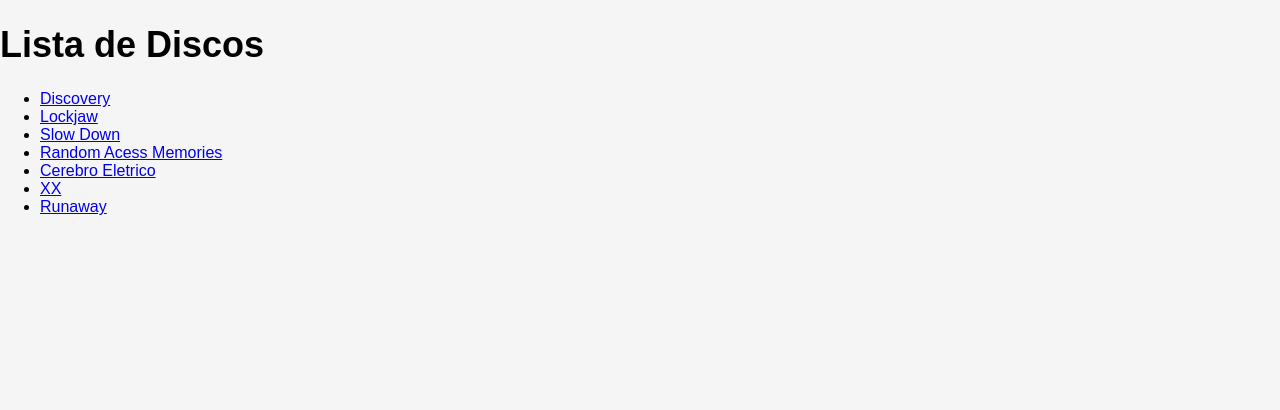
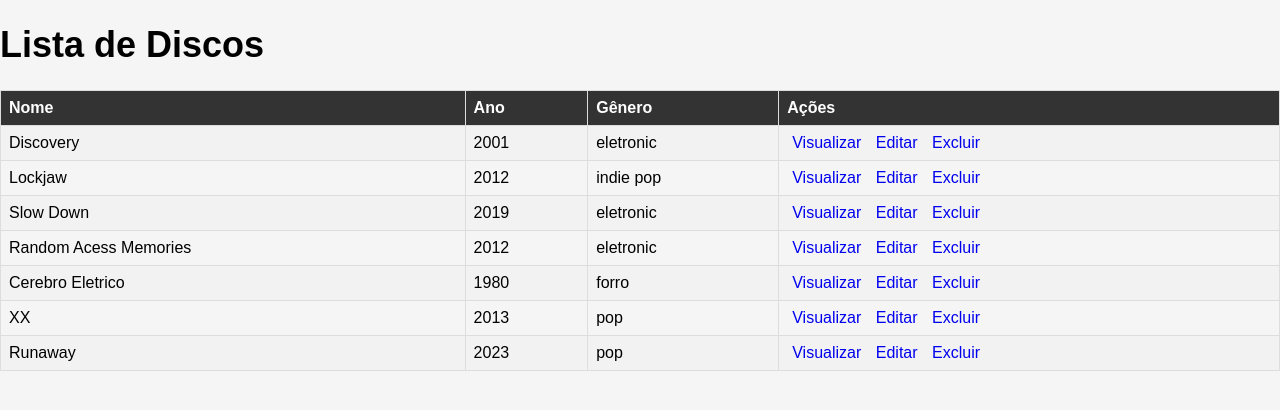
Before and after one commit to Gustavopimenta/SeboDiscosDjango, a Django app: page / in a window 1280 px wide. Shown: the top 410 px of the page. Run offline with Django 4.2, Linux system fonts and the light colour scheme; data comes from the database, SQL or seed files in the repository.

Commit message:
criado o que foi pedido na atividade 10

```diff
--- a/SeboDiscos/discos/forms.py
+++ b/SeboDiscos/discos/forms.py
@@ -5,3 +5,8 @@ class DiscoForm(forms.ModelForm):
     class Meta:
         model = Disco
         fields = '__all__'
+
+class DiscoForm(forms.ModelForm):
+    class Meta:
+        model = Disco
+        fields = '__all__'
--- a/SeboDiscos/discos/templates/discos/lista_discos.html
+++ b/SeboDiscos/discos/templates/discos/lista_discos.html
@@ -49,14 +49,54 @@
             margin-top: 10px;
             color: #777;
         }
+
+        table {
+            width: 100%;
+            border-collapse: collapse;
+        }
+
+        th, td {
+            border: 1px solid #ddd;
+            padding: 8px;
+            text-align: left;
+        }
+
+        th {
+            background-color: #333;
+            color: #fff;
+        }
+
+        tr:nth-child(even) {
+            background-color: #f2f2f2;
+        }
+
+        a {
+            text-decoration: none;
+            margin: 5px;
+        }
     </style>
 </head>
 <body>
     <h1>Lista de Discos</h1>
-    <ul>
+    <table>
+        <tr>
+            <th>Nome</th>
+            <th>Ano</th>
+            <th>Gênero</th>
+            <th>Ações</th>
+        </tr>
         {% for disco in discos %}
-            <li><a href="{% url 'detalhes_disco' disco.id %}">{{ disco.nome }}</a></li>
+            <tr>
+                <td>{{ disco.nome }}</td>
+                <td>{{ disco.ano }}</td>
+                <td>{{ disco.genero }}</td>
+                <td>
+                    <a href="{% url 'detalhes_disco' disco.id %}">Visualizar</a>
+                    <a href="{% url 'editar_disco' disco.id %}">Editar</a>
+                    <a href="{% url 'excluir_disco' disco.id %}">Excluir</a>
+                </td>
+            </tr>
         {% endfor %}
-    </ul>
+    </table>
 </body>
 </html>
--- a/SeboDiscos/discos/urls.py
+++ b/SeboDiscos/discos/urls.py
@@ -5,4 +5,10 @@ urlpatterns = [
     path('', views.lista_discos, name='lista_discos'),  # Rota padrão para a página inicial
     path('lista_discos/', views.lista_discos, name='lista_discos'),
     path('detalhes_disco/<int:disco_id>/', views.detalhes_disco, name='detalhes_disco'),
+    path('discos/cadastrar/', views.cadastrar_disco, name='cadastrar_disco'),
+    path('discos/editar/<int:disco_id>/', views.editar_disco, name='editar_disco'),
+    path('discos/excluir/<int:disco_id>/', views.excluir_disco, name='excluir_disco'),
+
+
+
 ]
--- a/SeboDiscos/discos/views.py
+++ b/SeboDiscos/discos/views.py
@@ -1,5 +1,6 @@
 from django.shortcuts import render, get_object_or_404
 from .models import Disco
+from .forms import DiscoForm
 
 def lista_discos(request):
     discos = Disco.objects.all()
@@ -8,3 +9,29 @@ def lista_discos(request):
 def detalhes_disco(request, disco_id):
     disco = get_object_or_404(Disco, pk=disco_id)
     return render(request, 'discos/detalhes_disco.html', {'disco': disco})
+
+def cadastrar_disco(request):
+    if request.method == 'POST':
+        form = DiscoForm(request.POST)
+        if form.is_valid():
+            form.save()
+            return redirect('lista_discos')
+    else:
+        form = DiscoForm()
+    return render(request, 'discos/cadastrar_disco.html', {'form': form})
+
+def editar_disco(request, disco_id):
+    disco = get_object_or_404(Disco, pk=disco_id)
+    if request.method == 'POST':
+        form = DiscoForm(request.POST, instance=disco)
+        if form.is_valid():
+            form.save()
+            return redirect('lista_discos')
+    else:
+        form = DiscoForm(instance=disco)
+    return render(request, 'discos/editar_disco.html', {'form': form, 'disco': disco})
+
+def excluir_disco(request, disco_id):
+    disco = get_object_or_404(Disco, pk=disco_id)
+    disco.delete()
+    return redirect('lista_discos')
```
Also changed, not shown: SeboDiscos/discos/templates/discos/cadastrar_disco.html (added, +15 -0 lines), SeboDiscos/discos/templates/discos/editar_disco.html (added, +69 -0 lines).
